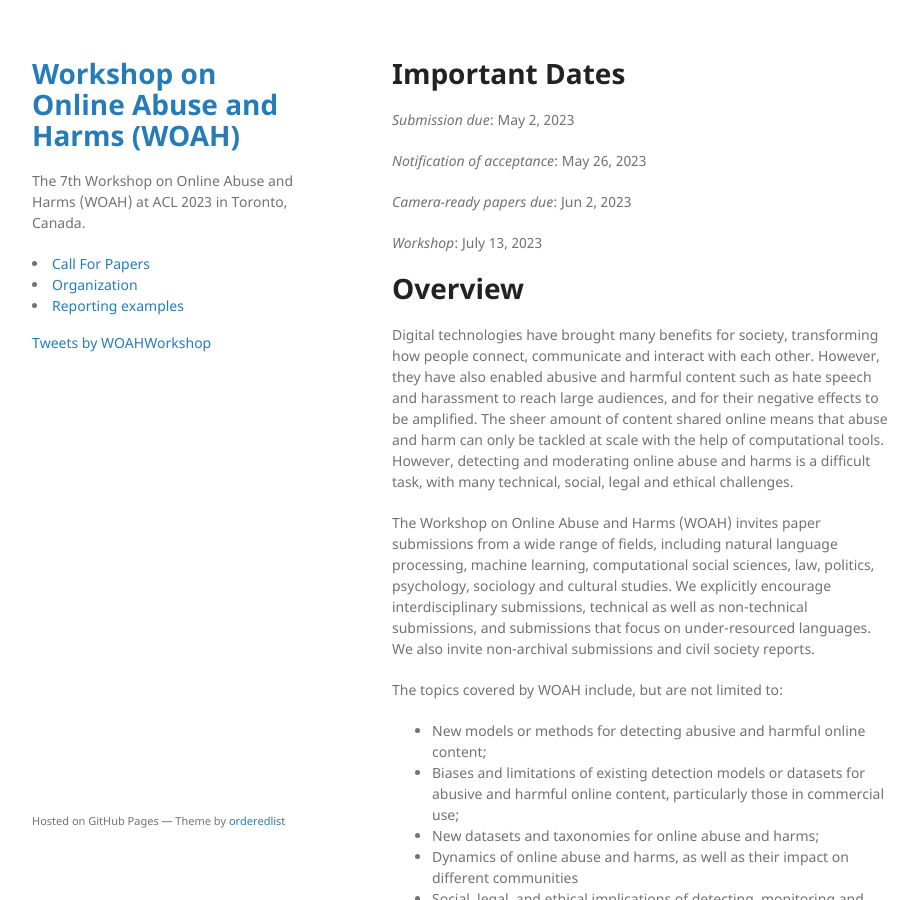
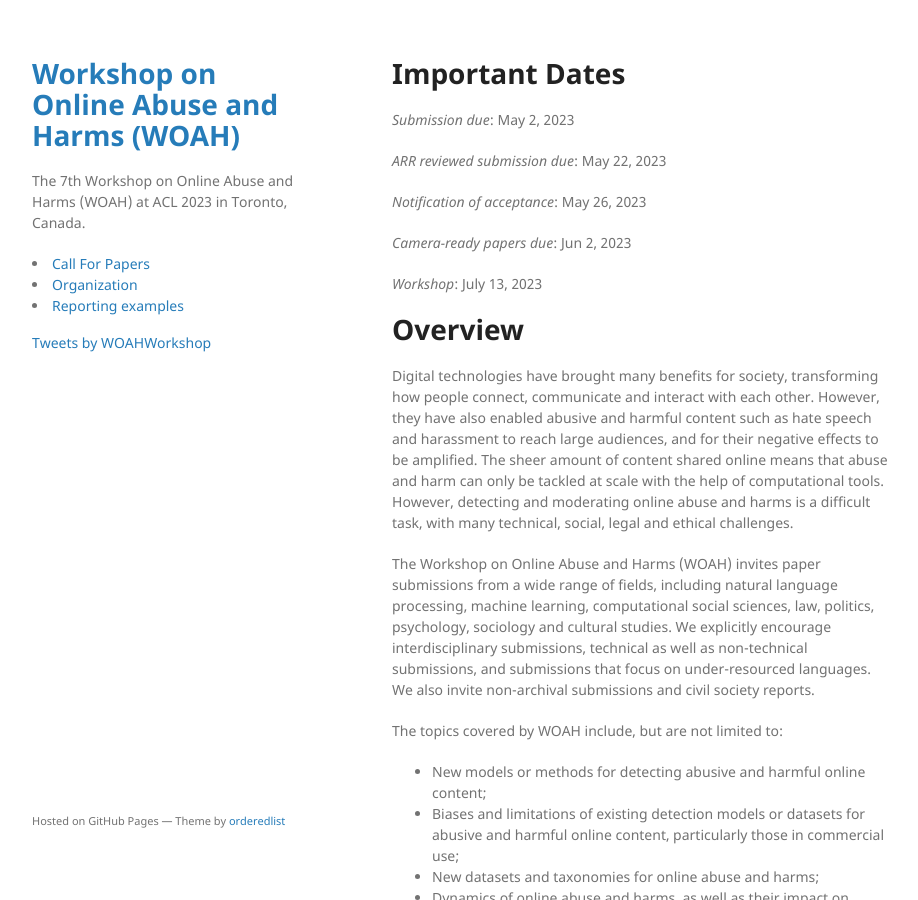
Before and after one commit to fmplaza/woah-workshop.github.io, a Jekyll site: the page built from cfp.md, in a window 1280 px wide and 900 px high. Shown: the whole window, without its empty margins (178-1096 px from the left). Built offline with Jekyll 4.4.1, drawn with Linux system fonts in a browser that asks for light colours; comment, search, counter and statistics services are not loaded.

Commit message:
update cfp

```diff
--- a/cfp.md
+++ b/cfp.md
@@ -6,6 +6,8 @@ rank: 1
 
 # Important Dates
 *Submission due*: 		May 2, 2023
+
+*ARR reviewed submission due*: May 22, 2023
 
 *Notification of acceptance*:       May 26, 2023
 
```
Also changed, not shown: 1 other file.
